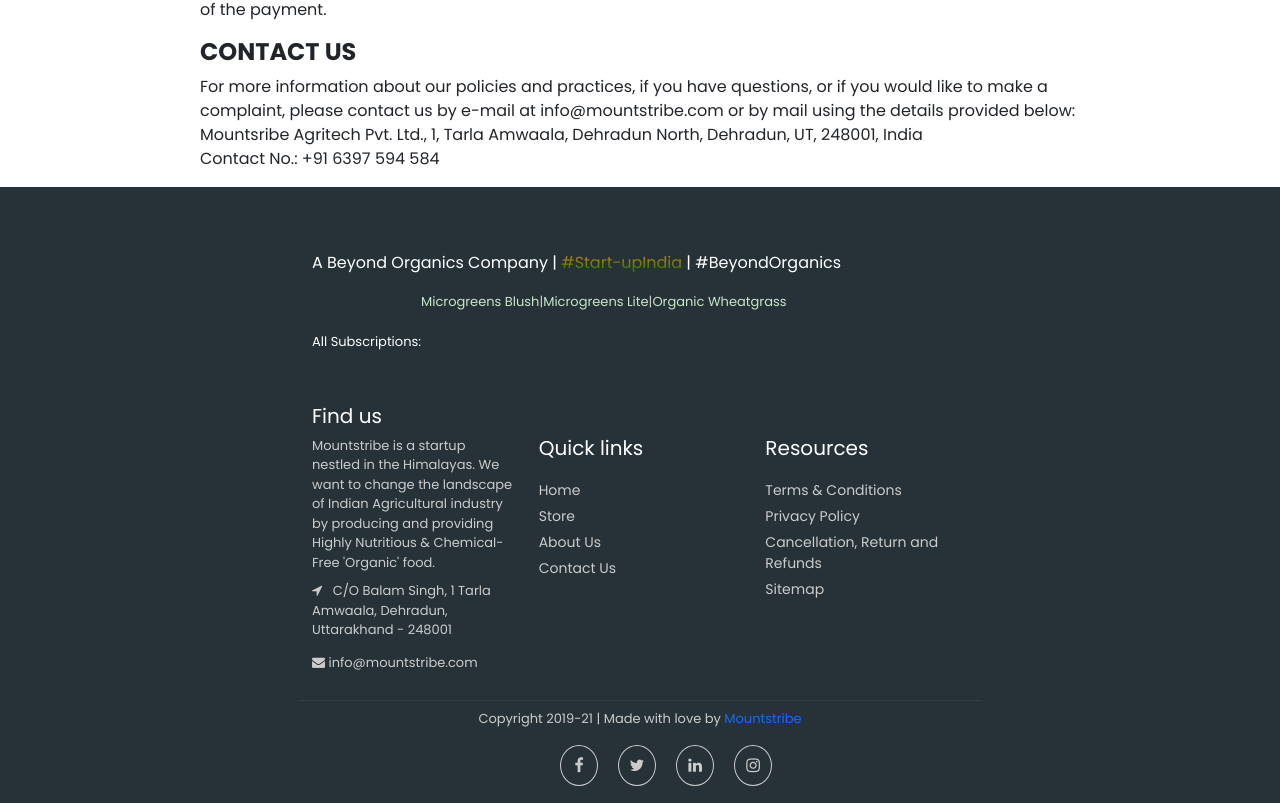
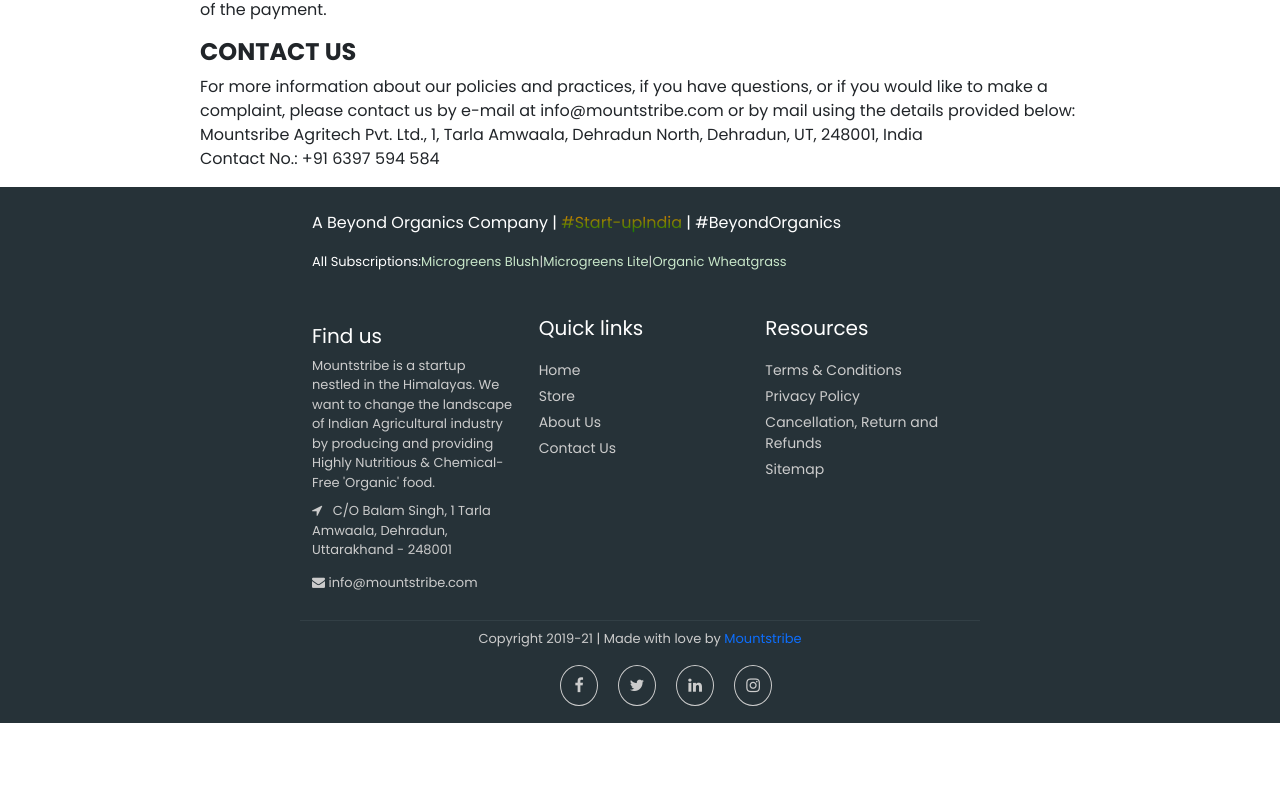
Before and after one commit to 007hyno/Mountstribe-Task1, a React (Create React App) app: page /policies in a window 1280 px wide. Shown: the part 752-1555 px from the top of the page. After the commit the page ends 1475 px from the top, so only its background shows below. Built offline with nearby package versions, Linux system fonts and the light colour scheme.

Commit message:
added footer style

```diff
--- a/src/assets/css/footer-style.css
+++ b/src/assets/css/footer-style.css
@@ -11,7 +11,6 @@
 }
 
 .pt2 {
-	padding-top: 40px;
 	margin-bottom: 20px;
 }
 
```
